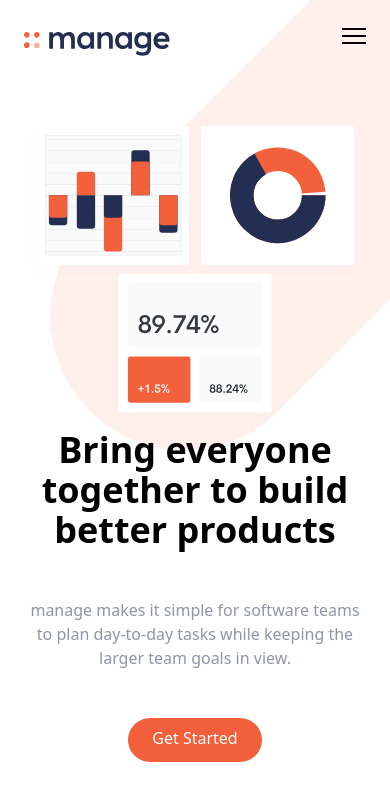
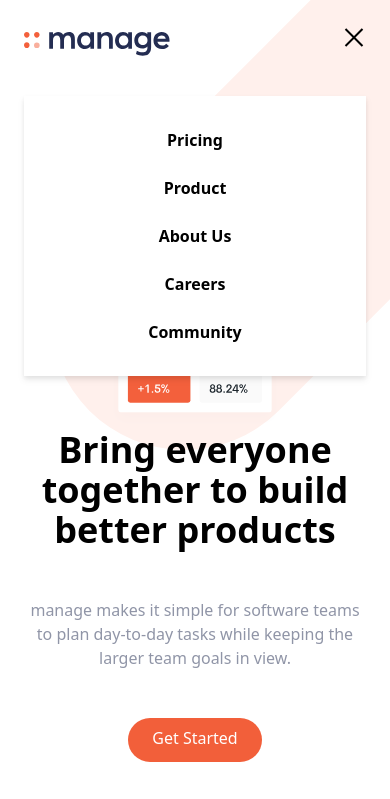
Before and after one commit to gulshan25/tailwind_manage_landing_page, a website: page index.html in a window 390 px wide. Both pictures are taken after a click on the button 354 px from the left and 40 px from the top of the page. Shown: the top 799 px of the page. Drawn offline with Linux system fonts and the light colour scheme.

Commit message:
tailwind manage landing page

```diff
--- a/index.html
+++ b/index.html
@@ -39,7 +39,7 @@
         </div>
         <!-- Mobile Menu -->
         <div class="md:hidden">
-            <div id="menu" class="absolute flex flex-col items-center self-end hidden py-8 mt-10 space-y-6 font-bold bg-white sm:w-auto sm:self-center left-6 right-6 drop-shadow-md">
+            <div id="menu" class="absolute flex-col items-center self-end hidden py-8 mt-10 space-y-6 font-bold bg-white sm:w-auto sm:self-center left-6 right-6 drop-shadow-md">
                 <a href="#">Pricing</a>
                 <a href="#">Product</a>
                 <a href="#">About Us</a>
--- a/input.css
+++ b/input.css
@@ -20,6 +20,9 @@ body {
     }
     #cta {
         background-image: url('../img/bg-simplify-section-mobile.svg');
+    }
+    .space-x-2 {
+        background-color: hsl(12, 88%, 95%);
     }
 }
 
--- a/js/script.js
+++ b/js/script.js
@@ -0,0 +1,8 @@
+const btn = document.getElementById("menu-btn");
+const nav = document.getElementById("menu");
+
+btn.addEventListener("click", () => {
+    btn.classList.toggle("open");
+    nav.classList.toggle("flex");
+    nav.classList.toggle("hidden");
+});
```
Also changed, not shown: css/main.css.
